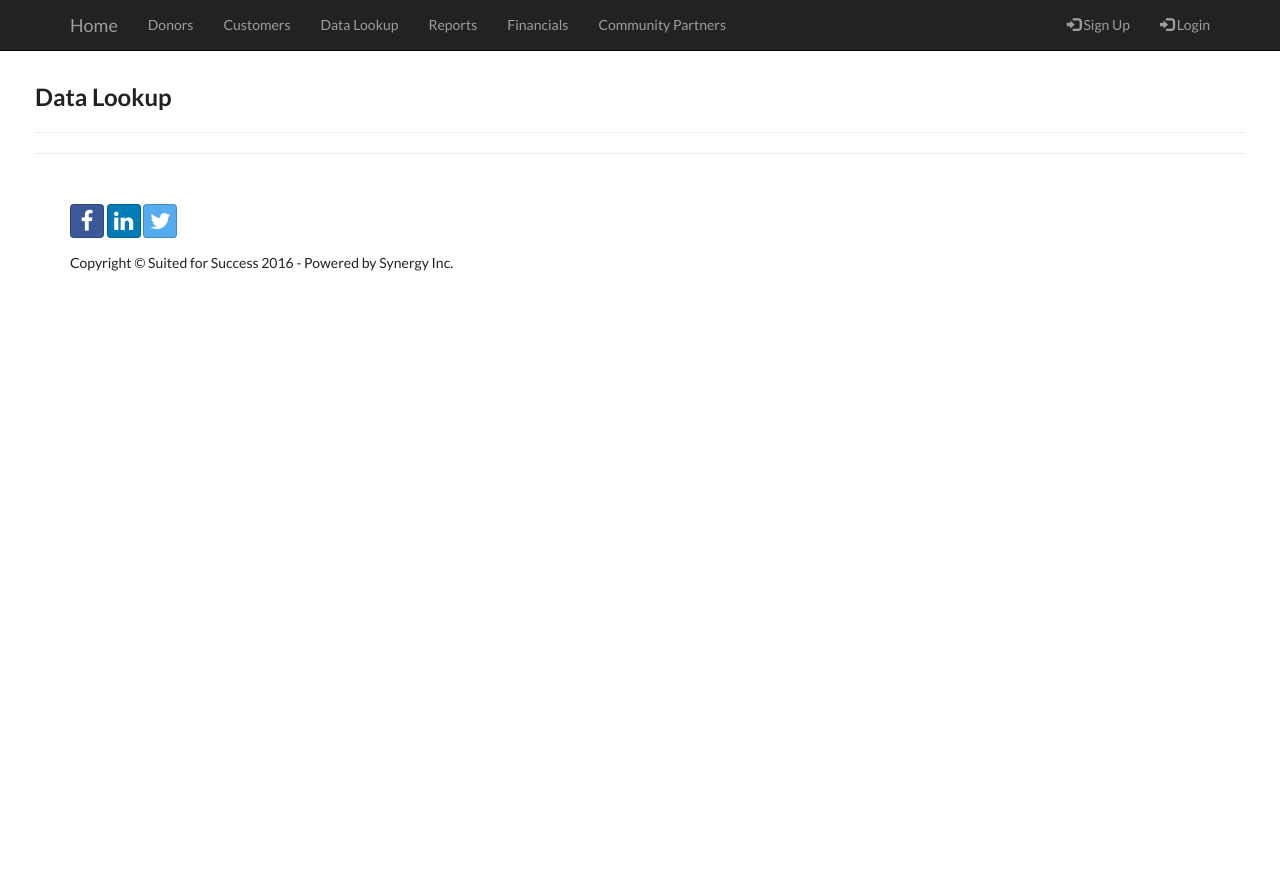
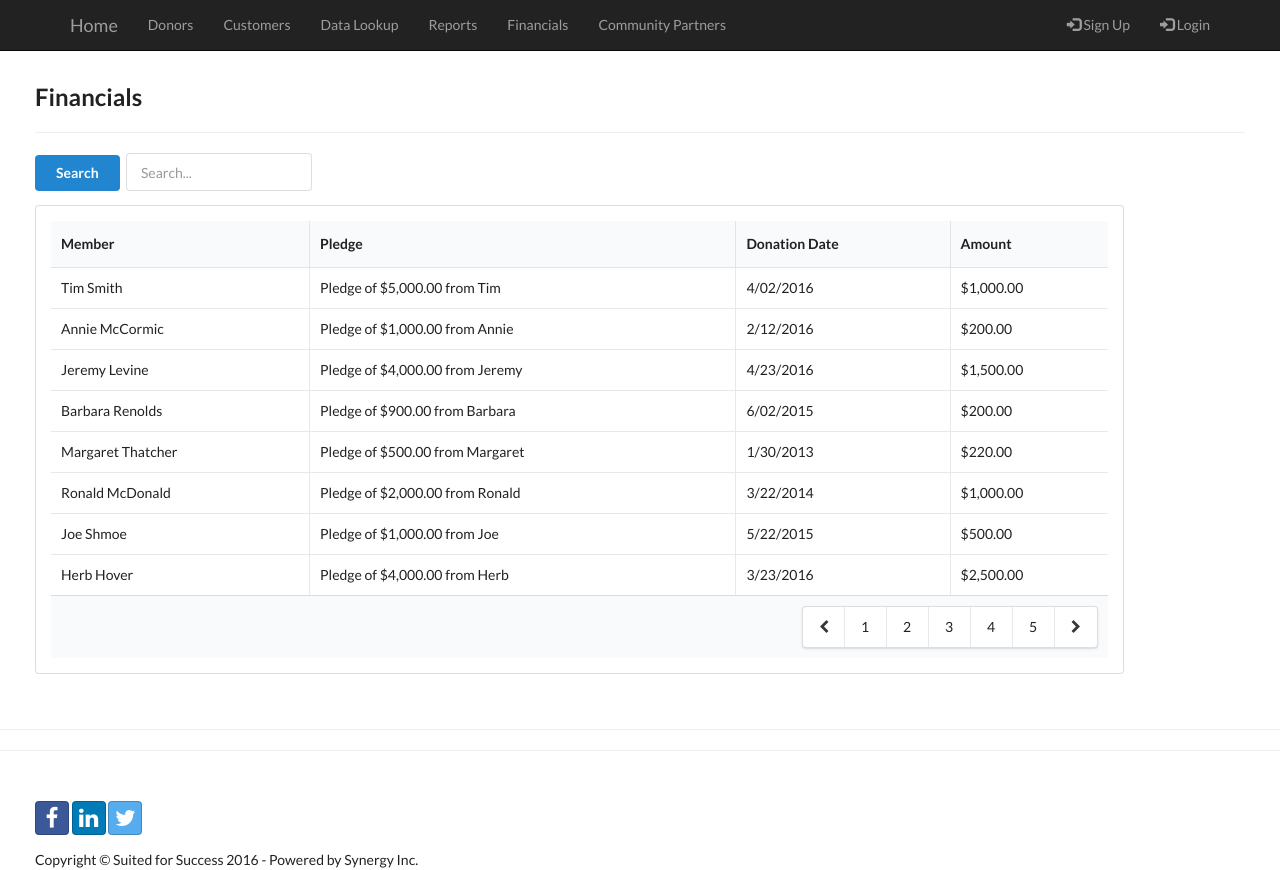
Before and after one commit to hickad/CapstonePrototype, a PHP site: page /datalookup.php in a window 1280 px wide. Before the commit the page ends 271 px from the top, so only its background shows below. Run offline with PHP 8.4, Linux system fonts and the light colour scheme.

Commit message:
Added data lookup page
Added a data lookup page with a search input field.  I may add some
functionality later on.

```diff
--- a/datalookup.php
+++ b/datalookup.php
@@ -9,7 +9,7 @@
     <meta name="description" content="">
     <meta name="author" content="">
 
-    <title>Data Lookup</title>
+    <title>Financials</title>
 
     <link href="css/main.css" rel="stylesheet">
 
@@ -43,7 +43,48 @@
 
     <div id="container">
 
-    <h2 class="ui header">Data Lookup</h2>
+    <h2 class="ui header">Financials</h2>
+
+	<hr>
+
+		<button class="ui primary button">
+		  Search
+		</button>
+		<div class="ui input">
+		  <input type="text" placeholder="Search...">
+		</div>
+
+         <table id="donationTable" class="ui celled table" style="width:90%;padding: 15px;">
+          <thead>
+           <tr>
+             <th>Member</th>
+            <th>Pledge</th>
+            <th>Donation Date</th>
+            <th>Amount</th>
+          </tr></thead>
+          <tbody>
+          </tbody>
+          <tfoot>
+            <tr><th colspan="5">
+              <div class="ui right floated pagination menu">
+                <a class="icon item">
+                  <i class="left chevron icon"></i>
+                </a>
+                <a class="item">1</a>
+                <a class="item">2</a>
+                <a class="item">3</a>
+                <a class="item">4</a>
+                <a class="item">5</a>
+                <a class="icon item">
+                  <i class="right chevron icon"></i>
+                </a>
+              </div>
+
+            </th>
+          </tr></tfoot>
+        </table>
+
+  	 </div>
 
     <hr>
 
@@ -57,6 +98,61 @@
 
     <!-- Bootstrap Core JavaScript -->
     <script src="js/bootstrap.min.js"></script>
+	<script src="js/main.js"></script>
+
+   <script>
+
+ //
+ // INITIAL CONDITION
+ //
+var dt = [{name:"Tim Smith", pledgeAmount: 5000, date:"4/02/2016", amount: 1000},
+          {name:"Annie McCormic", pledgeAmount: 1000, date:"2/12/2016", amount: 200},
+          {name:"Jeremy Levine", pledgeAmount: 4000, date:"4/23/2016", amount: 1500},
+          {name:"Barbara Renolds", pledgeAmount: 900, date:"6/02/2015", amount: 200},
+          {name:"Margaret Thatcher", pledgeAmount: 500, date:"1/30/2013", amount: 220},
+          {name:"Ronald McDonald", pledgeAmount: 2000, date:"3/22/2014", amount:1000},
+          {name:"Joe Shmoe", pledgeAmount: 1000, date:"5/22/2015", amount: 500},
+          {name:"Herb Hover", pledgeAmount: 4000, date:"3/23/2016", amount: 2500}];
+
+
+	dataBind(dt);
+
+ // FUNCTIONS ------------------------------------
+ //
+ // Adds a new row to the donor grid.
+ //
+ function addDonorRow(id,name,pledgeAmount,date,amount)
+ {
+     var row = "<tr>"
+         row += "<td>"+ name +"</td>"
+         row += "<td>Pledge of "+ toDollarAmount(pledgeAmount) +" from "+ name.split(" ")[0] +"</td>"
+         row += "<td>"+ date +"</td>"
+         row += "<td>"+ toDollarAmount(amount) +"</td></tr>";
+
+     $('#donationTable tbody').append(row);
+ }
+
+
+ //
+ // Populate the table with data.
+ //
+ function dataBind(dataSource)
+ {
+    for( var i in dataSource)
+    {
+      addDonorRow(i,
+                  dataSource[i].name,
+                  dataSource[i].pledgeAmount,
+                  dataSource[i].date,
+                  dataSource[i].amount);
+    }
+
+ }
+
+
+
+ </script>
+
 
 
 </body>
```
Also changed, not shown: financials.php (+3 -16 lines).
